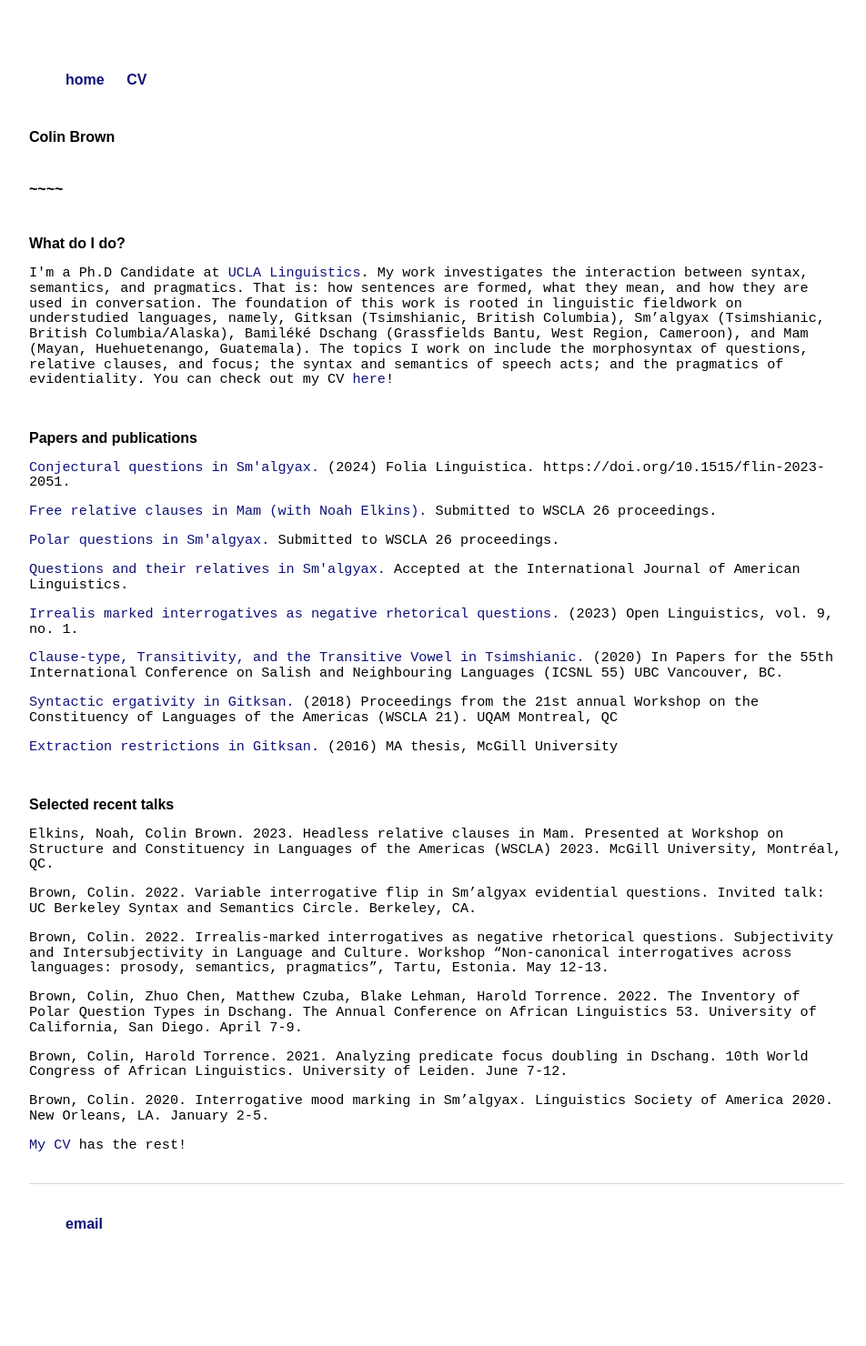
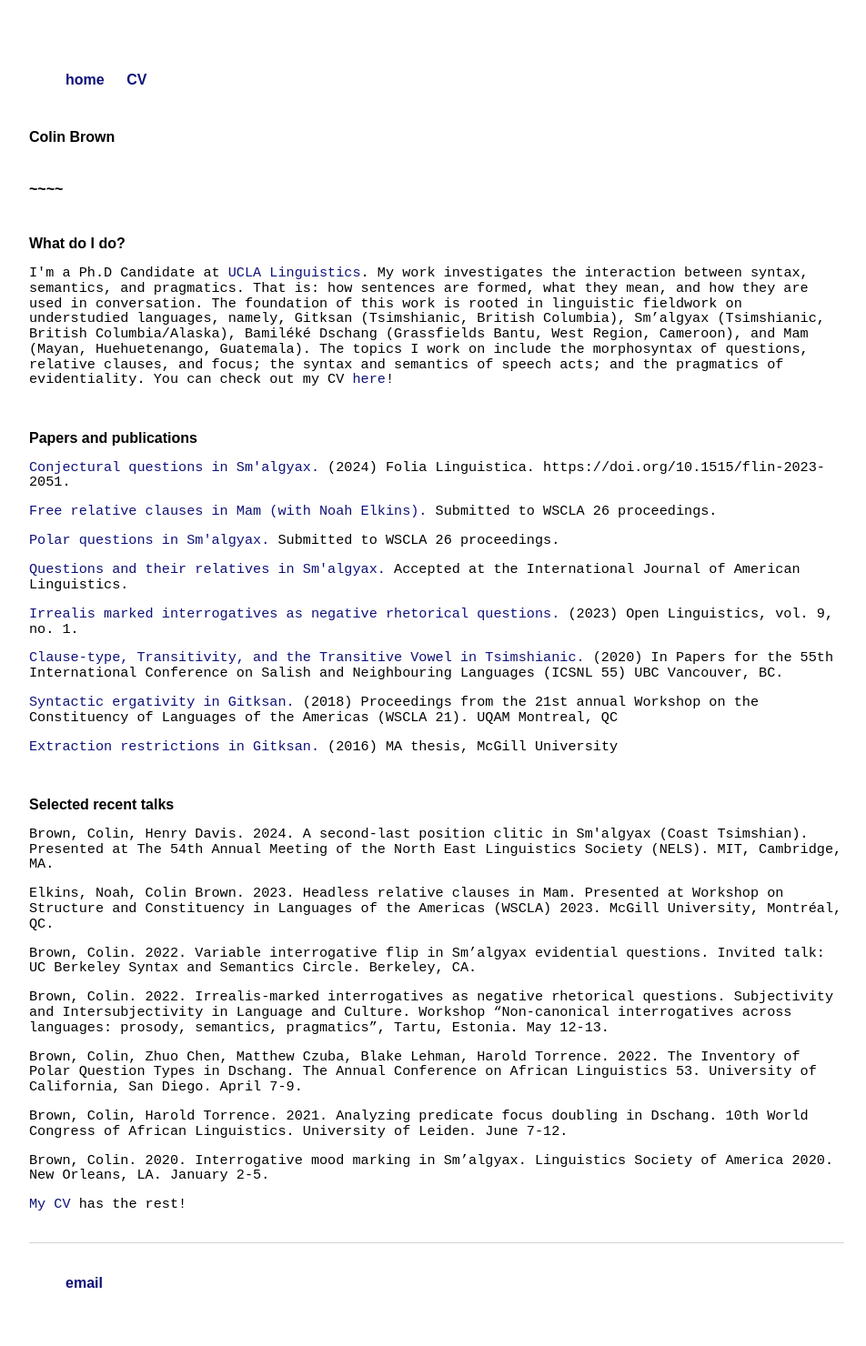
Before and after one commit to colinbr/OLD-colinbr.github.io, a Jekyll site: the page built from index.html, in a window 1280 px wide. Shown: the whole page at 91% size, without its empty margins (160-1112 px from the left). Built offline with Jekyll 4.4.1, drawn with Linux system fonts in a browser that asks for light colours; some web fonts are replaced; before the commit the page ends 1415 px from its top, so only the background shows below that.

Commit message:
Update index.html

```diff
--- a/index.html
+++ b/index.html
@@ -33,6 +33,7 @@ Constituency of Languages of the Americas (WSCLA 21). UQAM Montreal, QC</p>
 
 	<br>
 	<h2>Selected recent talks</h2>
+	<p>Brown, Colin, Henry Davis. 2024. A second-last position clitic in Sm'algyax (Coast Tsimshian). Presented at The 54th Annual Meeting of the North East Linguistics Society (NELS). MIT, Cambridge, MA.</p>
 	<p>Elkins, Noah, Colin Brown. 2023. Headless relative clauses in Mam. Presented at Workshop on Structure and Constituency in Languages of the Americas (WSCLA) 2023. McGill University, Montréal, QC.</p>
 	<p>Brown, Colin. 2022. Variable interrogative flip in Sm’algyax evidential questions. Invited talk: UC Berkeley Syntax and Semantics Circle. Berkeley, CA.</p>
 	<p>Brown, Colin. 2022. Irrealis-marked interrogatives as negative rhetorical questions. Subjectivity and Intersubjectivity in
```
